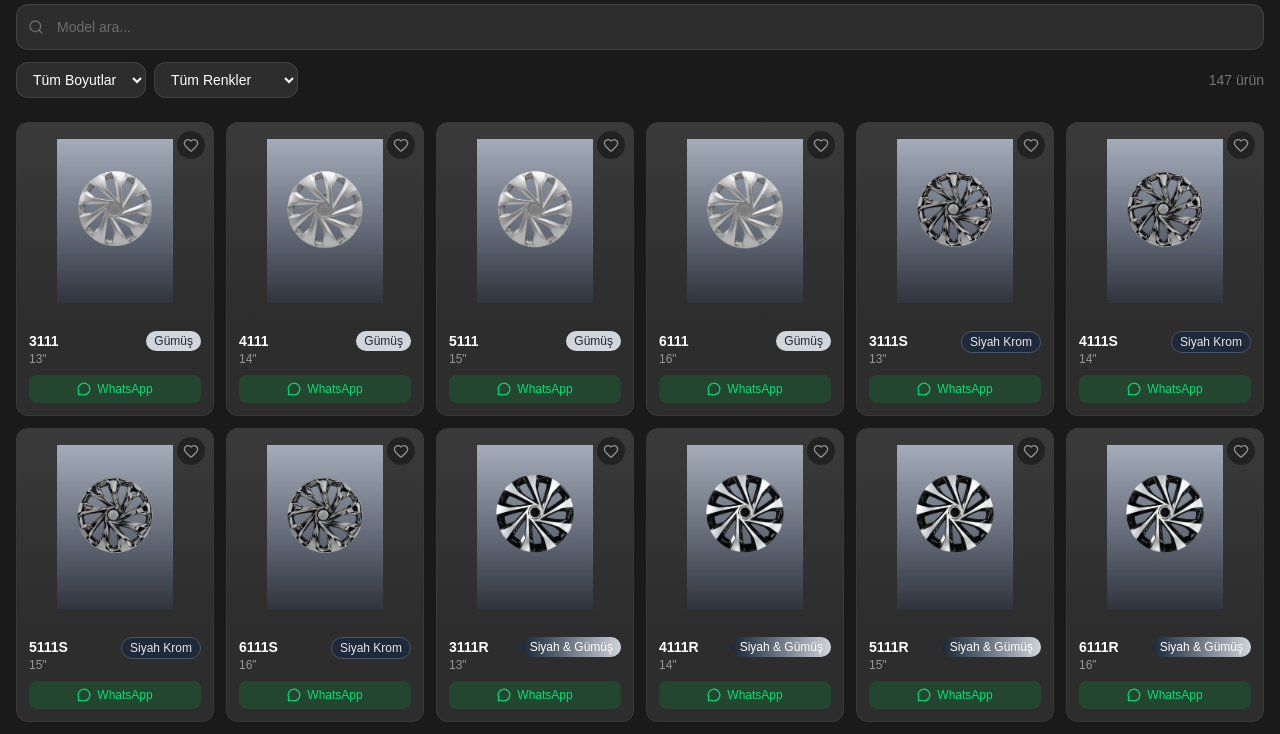
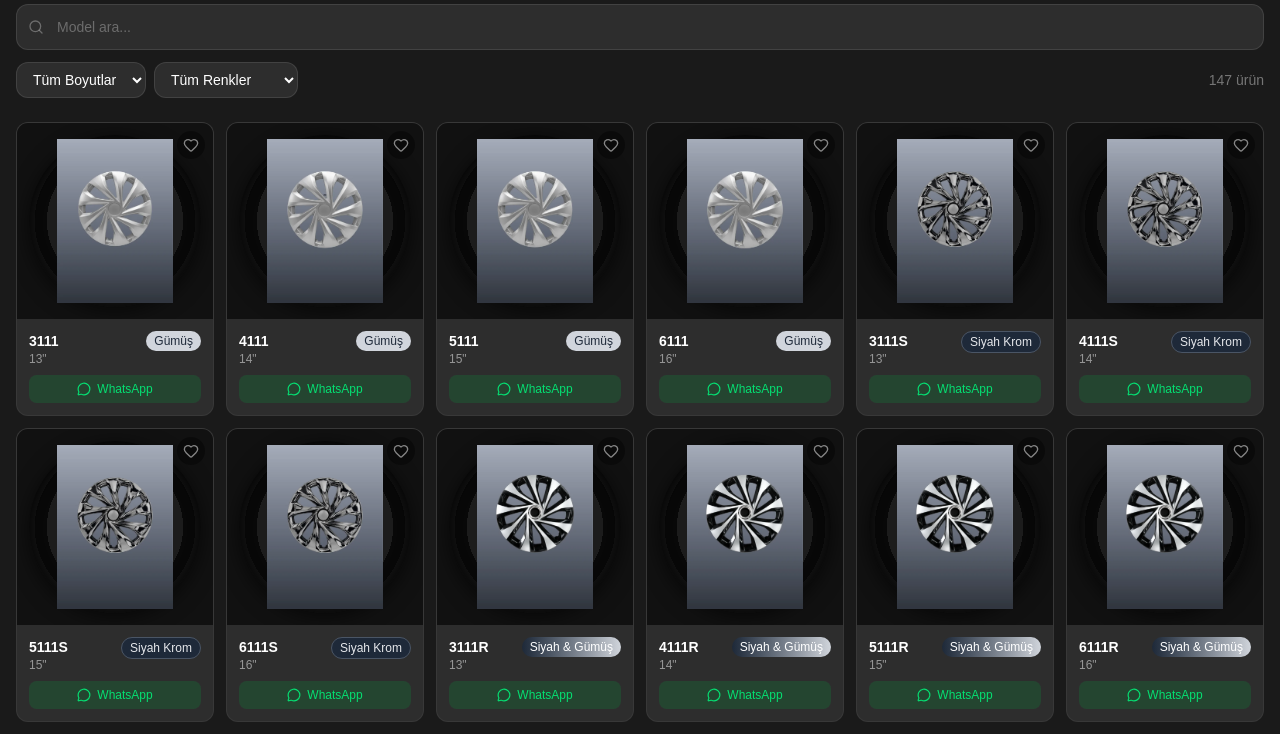
Before and after one commit to Simge-bit/hanegal-catalog, a Next.js app: page / in a window 1280 px wide. Shown: the part 760-1494 px from the top of the page. Built offline with nearby package versions, Linux system fonts and the light colour scheme.

Commit message:
Ürün görseli: lastik halka arka plan efekti

```diff
--- a/src/app/products/[id]/page.tsx
+++ b/src/app/products/[id]/page.tsx
@@ -65,14 +65,21 @@ export default function ProductDetail() {
         <div className="grid md:grid-cols-2 gap-8">
           {/* Görsel */}
           <div
-            className="relative bg-gradient-to-b from-[#3a3a3a] to-[#2d2d2d] rounded-2xl overflow-hidden aspect-square cursor-zoom-in group"
+            className="relative bg-[#111] rounded-2xl overflow-hidden aspect-square cursor-zoom-in group"
             onClick={() => setZoomed(true)}
           >
+            {/* Lastik halka efekti */}
+            <div className="absolute inset-0 flex items-center justify-center pointer-events-none">
+              <div className="w-[88%] h-[88%] rounded-full" style={{
+                background: 'radial-gradient(circle, #2a2a2a 0% 36%, #080808 36% 46%, #1c1c1c 46% 56%, #080808 56% 66%, #111 66%)',
+                boxShadow: 'inset 0 2px 12px rgba(0,0,0,0.9), 0 4px 20px rgba(0,0,0,0.6)',
+              }} />
+            </div>
             {/* eslint-disable-next-line @next/next/no-img-element */}
             <img
               src={imgSrc}
               alt={`${product.model_code} ${product.size_inch}" Jant Kapağı`}
-              className="w-full h-full object-contain p-8"
+              className="relative w-full h-full object-contain p-8"
             />
             <div className="absolute inset-0 flex items-center justify-center opacity-0 group-hover:opacity-100 transition-opacity bg-black/20">
               <div className="bg-black/60 rounded-full p-3">
--- a/src/components/ProductCard.tsx
+++ b/src/components/ProductCard.tsx
@@ -28,12 +28,19 @@ export default function ProductCard({ product }: { product: Product }) {
   return (
     <div className="group bg-[#2d2d2d] rounded-xl overflow-hidden border border-white/5 hover:border-[#CC0000]/50 transition-all duration-300 hover:shadow-lg hover:shadow-[#CC0000]/10">
       <Link href={`/products/${product.id}`} className="block">
-        <div className="relative aspect-square bg-gradient-to-b from-[#3a3a3a] to-[#2d2d2d] overflow-hidden">
+        <div className="relative aspect-square overflow-hidden bg-[#111]">
+          {/* Lastik halka efekti */}
+          <div className="absolute inset-0 flex items-center justify-center pointer-events-none">
+            <div className="w-[88%] h-[88%] rounded-full" style={{
+              background: 'radial-gradient(circle, #2a2a2a 0% 36%, #080808 36% 46%, #1c1c1c 46% 56%, #080808 56% 66%, #111 66%)',
+              boxShadow: 'inset 0 2px 12px rgba(0,0,0,0.9), 0 4px 20px rgba(0,0,0,0.6)',
+            }} />
+          </div>
           {/* eslint-disable-next-line @next/next/no-img-element */}
           <img
             src={imgSrc}
             alt={`${product.model_code} ${product.size_inch} İnç Jant Kapağı`}
-            className="w-full h-full object-contain p-4 group-hover:scale-105 transition-transform duration-300"
+            className="relative w-full h-full object-contain p-4 group-hover:scale-105 transition-transform duration-300"
           />
           <button
             onClick={e => { e.preventDefault(); toggle(product.id) }}
```
